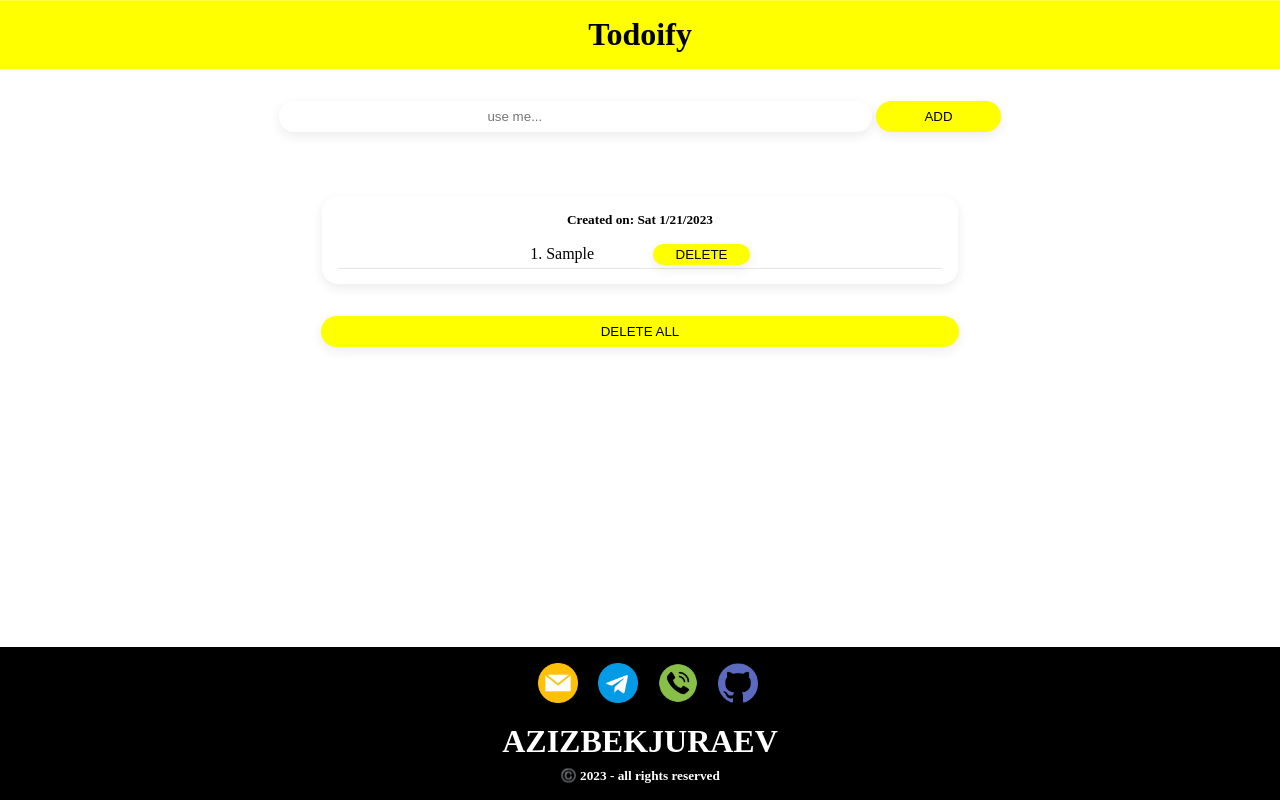
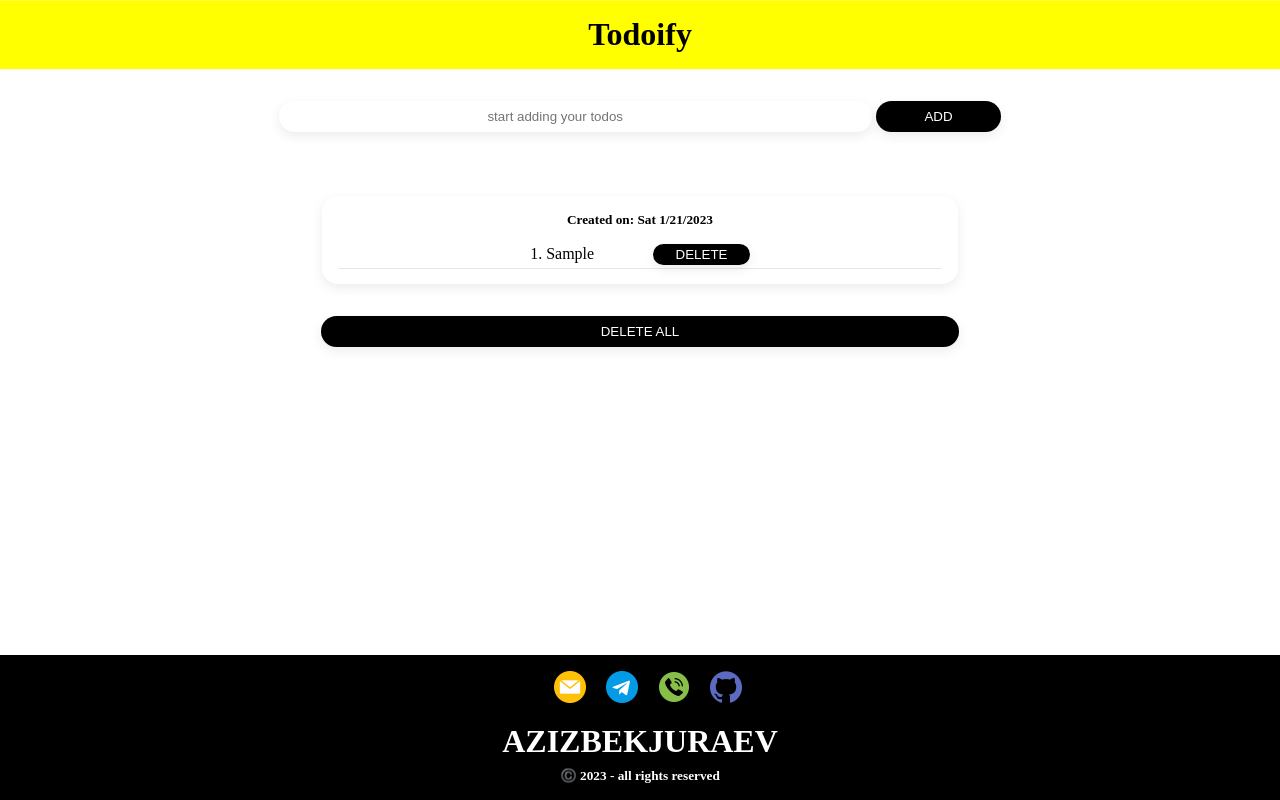
Before and after one commit to azizbekjuraev/todoify-app-js, a plain HTML site: page index.html in a window 1280 px wide. Both pictures are taken after typing "Sample" into the empty fields and a click on the button "ADD". Drawn offline with Linux system fonts and the light colour scheme.

Commit message:
UI changed

```diff
--- a/index.html
+++ b/index.html
@@ -10,7 +10,7 @@
   <body>
     <header><h1 class="simple">Todoify</h1></header>
     <main>
-      <input type="text" placeholder="use me..." id="todo--input" />
+      <input type="text" placeholder="start adding your todos" id="todo--input" />
       <button id="add--btn">ADD</button>
       <div class="todo--div">
         <ul class="todo--ul"></ul>
@@ -34,7 +34,7 @@
         </div>
 
         <h1 class="azizbek">AZIZBEKJURAEV</h1>
-      <h5>©️ 2023 - all rights reserved</h5>
+      <h5 class="all--rights"></h5>
     </footer>
 
     <script src="./todo.js"></script>
--- a/styles.css
+++ b/styles.css
@@ -38,14 +38,16 @@ footer {
 #add--btn {
   padding: 0.5rem 3rem;
   border-radius: 1rem;
-  background-color: yellow;
+  background-color: black;
+  color: #fff;
   border: none;
   cursor: pointer;
   box-shadow: rgba(0, 0, 0, 0.08) 0px 4px 12px;
 }
 
-#add--btn:active {
-  background-color: yellowgreen;
+#add--btn:hover {
+  background-color: yellow;
+  color: black;
 }
 
 ul {
@@ -72,14 +74,16 @@ li {
 .delete--btn {
   border: none;
   border-radius: 1rem;
-  background-color: yellow;
+  background-color: black;
+  color: #fff;
   padding: 0.2rem 1.4rem;
   cursor: pointer;
   margin-left: 55px;
   box-shadow: rgba(0, 0, 0, 0.08) 0px 4px 12px;
 }
-.delete--btn:active {
-  background-color: yellowgreen;
+
+.delete--btn:hover {
+  background-color: red;
 }
 
 .todo--div {
@@ -95,7 +99,7 @@ li {
 }
 
 .footer--icons img {
-  width: 2.5rem;
+  width: 2rem;
   margin-left: 1rem;
   cursor: pointer;
 }
@@ -112,7 +116,8 @@ li {
   border-radius: 1rem;
 }
 .delete--all {
-  background-color: yellow;
+  background-color: black;
+  color: #fff;
   border: none;
   padding: 0.5rem 17.5rem;
   border-radius: 1rem;
@@ -120,3 +125,7 @@ li {
   box-shadow: rgb(0 0 0 / 8%) 0px 4px 12px;
   display: none;
 }
+
+.delete--all:hover {
+  background-color: red;
+}
--- a/todo.js
+++ b/todo.js
@@ -4,15 +4,12 @@ const inputEl = document.getElementById("todo--input");
 const addBtn = document.getElementById("add--btn");
 const deleteAll = document.querySelector(".delete--all");
 const ul = document.querySelector(".todo--ul");
+const allRights = document.querySelector(".all--rights");
 
 let count = 1;
 let todo = [];
 
 //create date
-const weekday = ["Sun", "Mon", "Tues", "Wed", "Thurs", "Fri", "Sat"];
-let d = new Date();
-let wDay = weekday[d.getDay()];
-
 const now = new Date();
 const options = {
   hour: `numeric`,
@@ -22,6 +19,9 @@ const options = {
   year: `numeric`,
   //weekday: `long`,
 };
+
+const weekday = ["Sun", "Mon", "Tues", "Wed", "Thurs", "Fri", "Sat"];
+let wDay = weekday[now.getDay()];
 
 const today = new Intl.DateTimeFormat(options).format(now);
 const parsed = JSON.parse(localStorage.getItem("todos"));
@@ -66,3 +66,5 @@ ${count++}. ${
     }
   });
 });
+
+allRights.innerHTML = `©️ 2023 - all rights reserved`;
```
Lines whose indentation alone changed are shown as unchanged.
